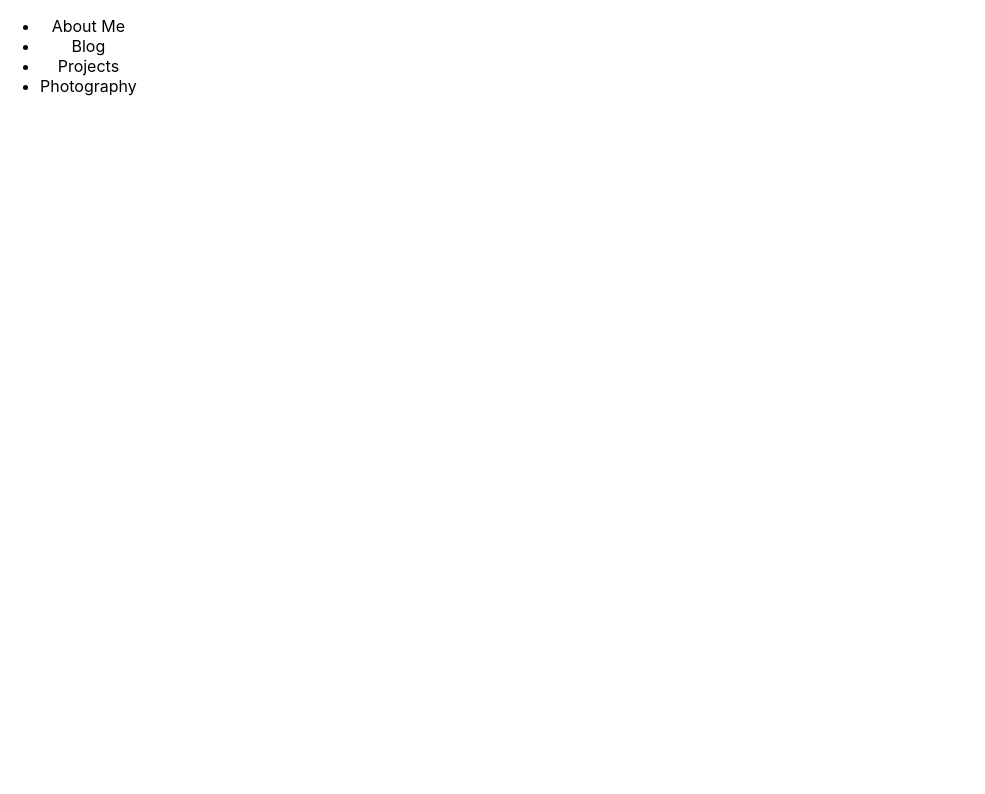
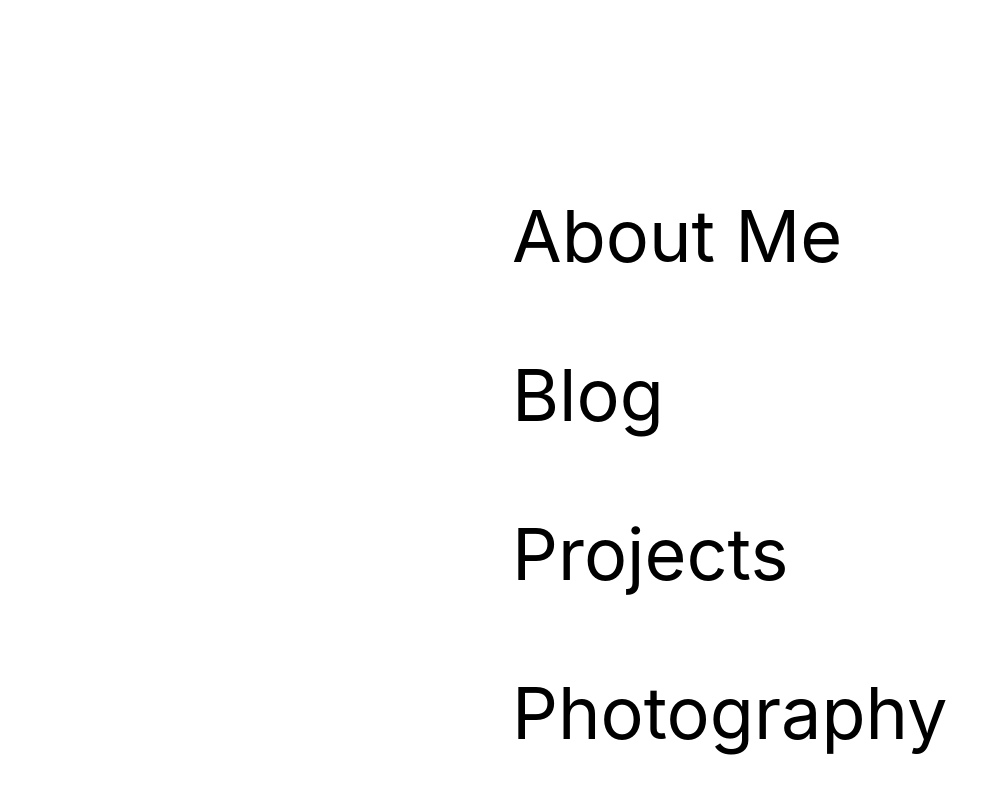
Before and after one commit to sehuno/sehuno.github.io, a React (Create React App) app: page / in a window 1280 px wide. Both pictures are taken after a click on the element 651 px from the left and 426 px from the top of the page. Shown: the top 794 px of the page, without its empty margins (0-985 px from the left). Built offline with nearby package versions, Linux system fonts and the light colour scheme.

Commit message:
Menu finished

```diff
--- a/src/App.css
+++ b/src/App.css
@@ -1,7 +1,3 @@
-.App {
-  text-align: center;
-}
-
 .App-logo {
   color: white;
   pointer-events: none;
--- a/src/App.js
+++ b/src/App.js
@@ -2,32 +2,27 @@ import './App.css';
 import React, {Component, useState } from 'react';
 import { motion, AnimatePresence } from "framer-motion"
 import Modal from 'react-modal';
-
-const rootTopVariants = {
-  open: { opacity: 0, y: "-100%"} ,
-  closed: { opacity: 1 },
-}
-
-const rootBottomVariants = {
-  open: { opacity: 0, y: "+100%"} ,
-  closed: { opacity: 1 },
-}
 
 function App() {
   const [isOpen, setIsOpen] = useState(false)
 
   return (
     <div className="App" style={{position:"absolute",width:"100vw", height:"100vh"}}>
-      <div
+      <AnimatePresence>
+        { !isOpen && <motion.div
           style={{borderRadius: "50%",width:"100px", height:"100px", left:"47%",top:"47%", backgroundColor:"white",zIndex:"1", position:"absolute"}}
-        onClick={() => setIsOpen(true)}>
-      </div>
-      <div style={{position:"absolute",display:"flex", flexDirection:"column", width:"100%", height:"100%"}}>
+          onClick={() => setIsOpen(!isOpen)}
+          exit={{ opacity: 0 }}
+          >
+          </motion.div>
+        }
+      </AnimatePresence>
+      <div onClick={() => setIsOpen(false)} style={{position:"absolute",display:"flex", flexDirection:"column", width:"100%", height:"100%"}}>
         <AnimatePresence>
           { !isOpen && <motion.div
             style={{display:"flex",backgroundColor:"lightblue", width:"100%", height:"50%"}}
             exit={{ y: "-100%", opacity: 0 }}
-          transition={{ duration: 2 }}
+            transition={{ duration: 1 }}
           >
           </motion.div> }
         </AnimatePresence>
@@ -35,7 +30,7 @@ function App() {
           { !isOpen && <motion.div
             style={{display:"flex",backgroundColor:"lightgreen", width:"100%", height:"50%"}}
             exit={{ y: "+100%", opacity: 0 }}
-          transition={{ duration: 2 }}
+            transition={{ duration: 1 }}
           >
           </motion.div> }
         </AnimatePresence>
@@ -45,15 +40,25 @@ function App() {
   );
 }
 
+const menuList = [
+  { id: 1, title:"About Me"},
+  { id: 2, title:"Blog"},
+  { id: 3, title:"Projects"},
+  { id: 4, title:"Photography"},
+]
+
 function Menu() {
   return(
-    <div style={{position:"absolute"}}>
-      <ul>
-        <li>About Me</li>
-        <li>Blog</li>
-        <li>Projects</li>
-        <li>Photography</li>
-      </ul>
+    <div style={{position:"absolute", width:"30rem",height:"25rem", margin:"auto", left:"40%", top:"15%"}}>
+      {menuList.map((item, i) => (
+        <motion.div key={item.id}
+          initial={{opacity:0, translateX:-500}}
+          animate={{opacity:1, translateX:0}}
+          transition={{duration: 0.8, delay: i * 0.1}}
+        >
+          <p style={{fontSize:"4.5rem"}}>{item.title}</p>
+        </motion.div>
+      ))}
     </div>
   )
 }
```
Lines whose indentation alone changed are shown as unchanged.
